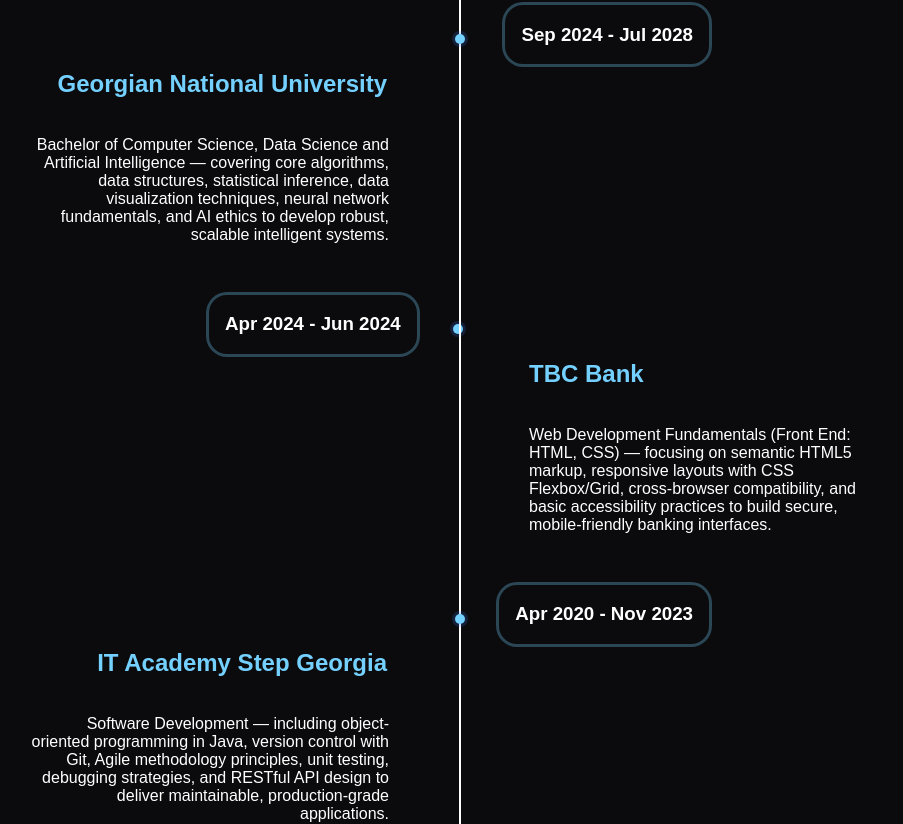
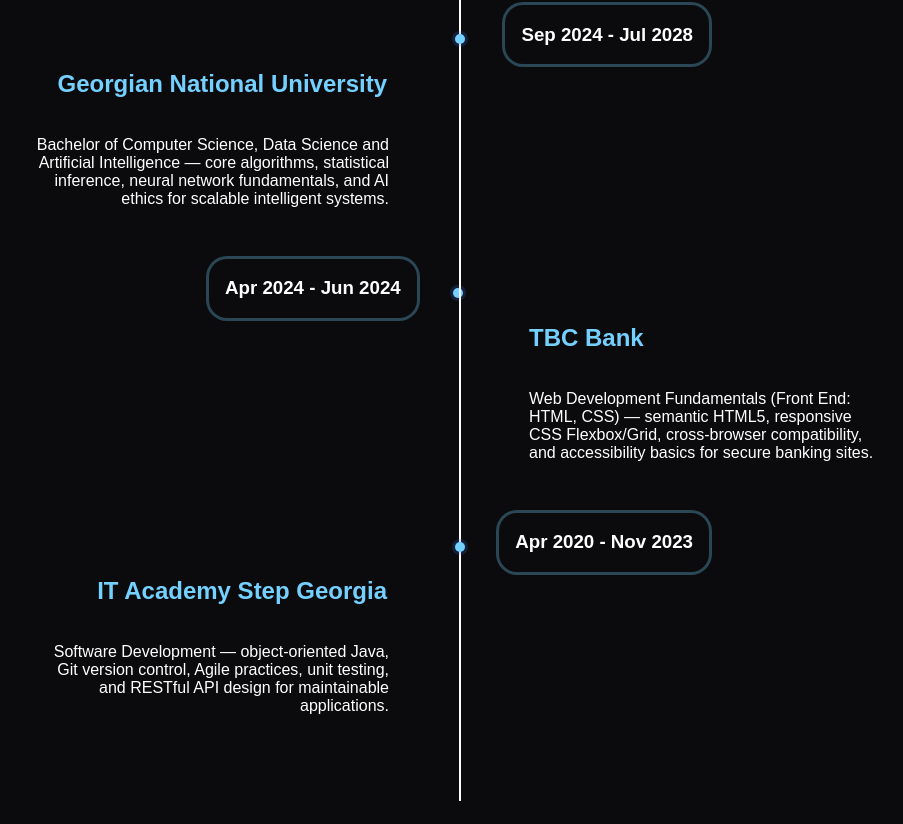
Before and after one commit to DavitEgoian/Portfolio-Website, a React (Create React App) app: page / in a window 1280 px wide. Shown: the part 9053-9877 px from the top of the page, without its empty margins (181-1084 px from the left). Built offline with nearby package versions, Linux system fonts and the light colour scheme; a web font is replaced by a local one.

Commit message:
Education desc shorter version fix

```diff
--- a/src/data/educationTimeline.js
+++ b/src/data/educationTimeline.js
@@ -1,17 +1,17 @@
 const educationTimeline = [
   {
     title: "Georgian National University",
-    desc: "Bachelor of Computer Science, Data Science and Artificial Intelligence — covering core algorithms, data structures, statistical inference, data visualization techniques, neural network fundamentals, and AI ethics to develop robust, scalable intelligent systems.",
+    desc: "Bachelor of Computer Science, Data Science and Artificial Intelligence — core algorithms, statistical inference, neural network fundamentals, and AI ethics for scalable intelligent systems.",
     date: "Sep 2024 - Jul 2028",
   },
   {
     title: "TBC Bank",
-    desc: "Web Development Fundamentals (Front End: HTML, CSS) — focusing on semantic HTML5 markup, responsive layouts with CSS Flexbox/Grid, cross-browser compatibility, and basic accessibility practices to build secure, mobile-friendly banking interfaces.",
+    desc: "Web Development Fundamentals (Front End: HTML, CSS) — semantic HTML5, responsive CSS Flexbox/Grid, cross-browser compatibility, and accessibility basics for secure banking sites.",
     date: "Apr 2024 - Jun 2024",
   },
   {
     title: "IT Academy Step Georgia",
-    desc: "Software Development — including object-oriented programming in Java, version control with Git, Agile methodology principles, unit testing, debugging strategies, and RESTful API design to deliver maintainable, production-grade applications.",
+    desc: "Software Development — object-oriented Java, Git version control, Agile practices, unit testing, and RESTful API design for maintainable applications.",
     date: "Apr 2020 - Nov 2023",
   },
 ];
```
